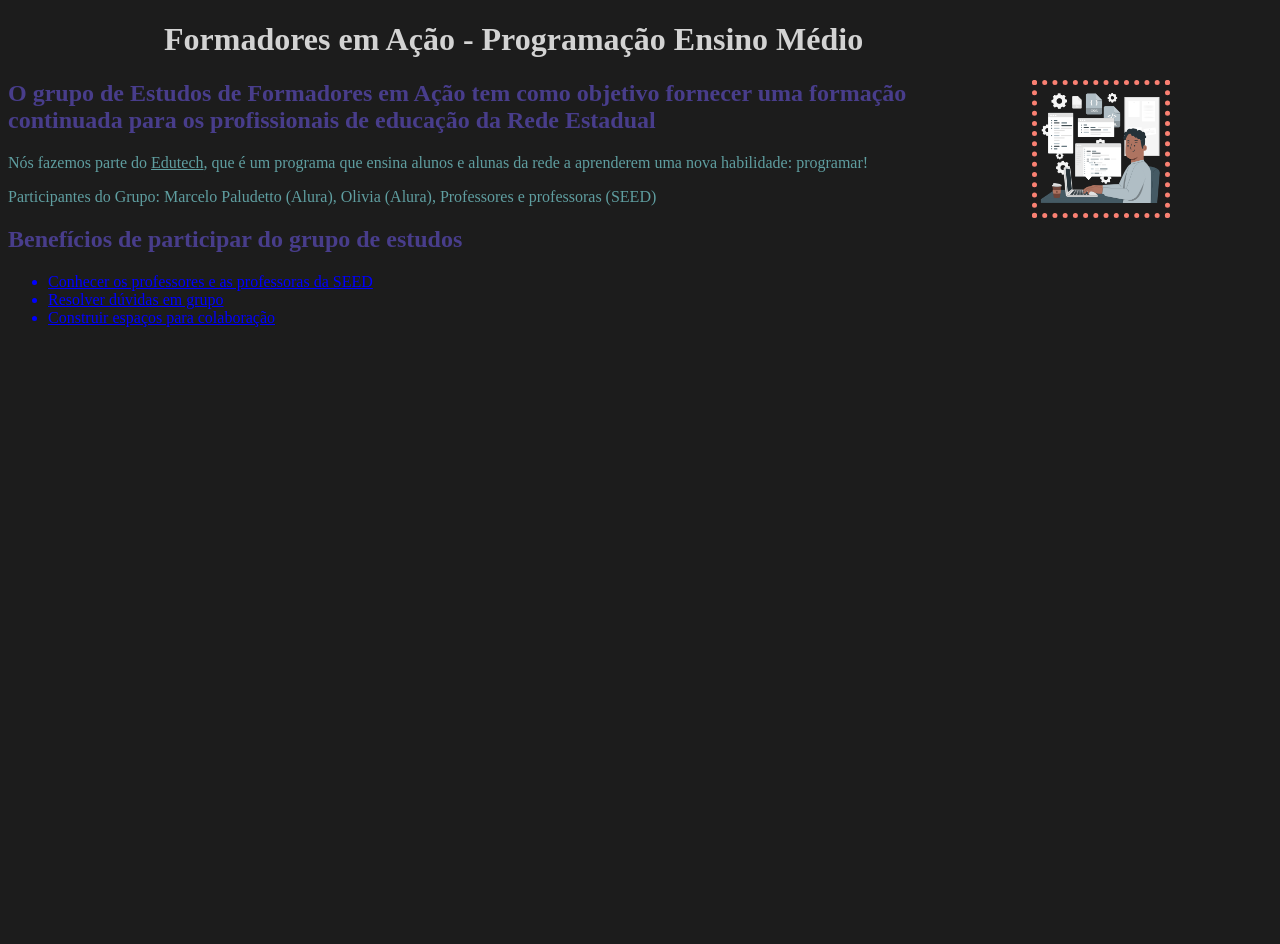
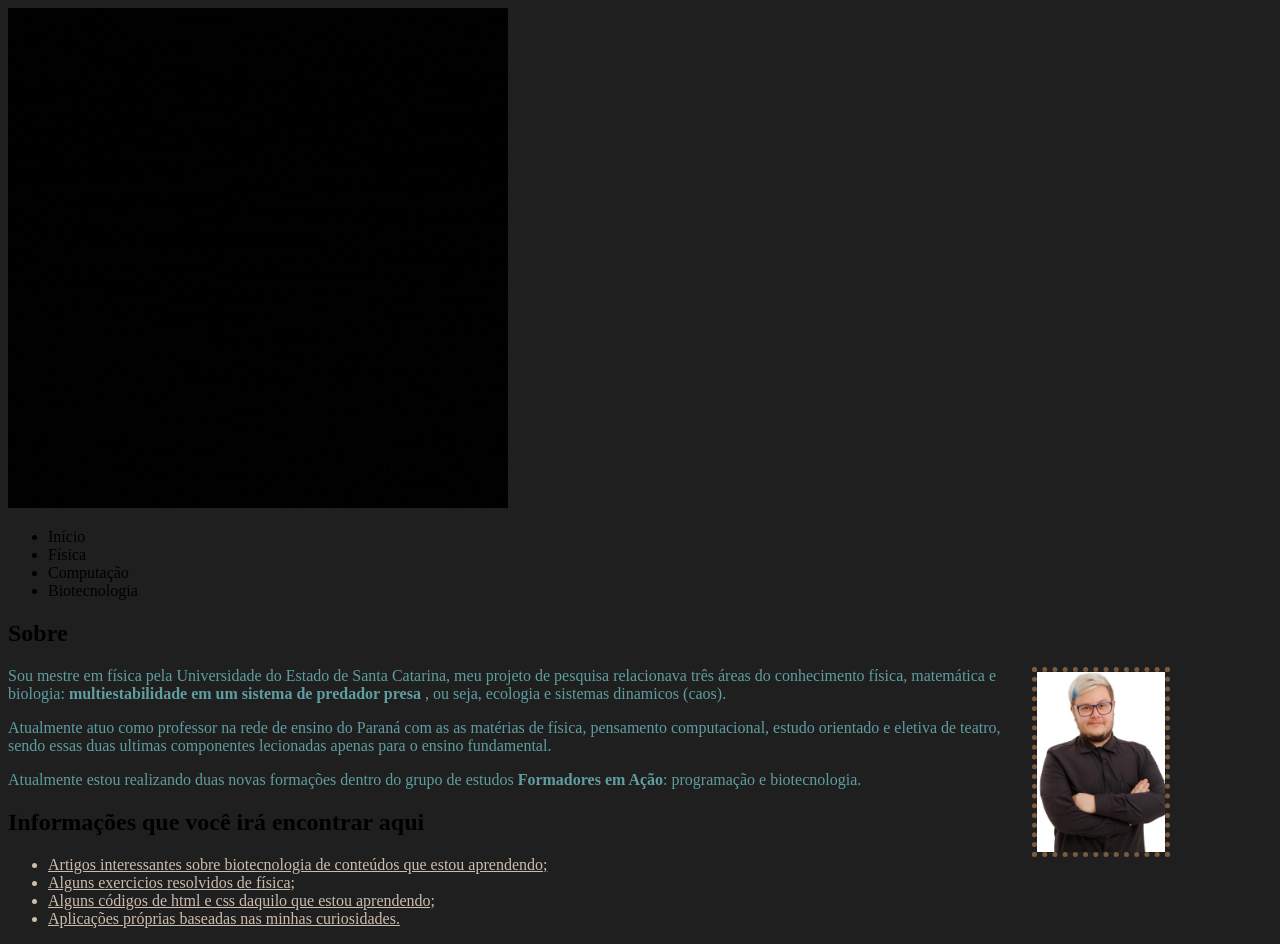
Before and after one commit to heroideallstar/heroideallstar_portfolio, a plain HTML site: page index.html in a window 1280 px wide. Before the commit the page ends 800 px from the top, so only its background shows below. Drawn offline with Linux system fonts and the light colour scheme.

Commit message:
Add files via upload

```diff
--- a/index.html
+++ b/index.html
@@ -1,31 +1,50 @@
 <!DOCTYPE html>
 <html lang="pt" dir="ltr">
+
   <head>
     <meta charset="utf-8">
-    <title>Nosso grupo</title>
+    <title>Prof. Daniel</title>
     <link rel="stylesheet" href="style.css">
   </head>
+
   <body>
 
-      <div class="texto-principal" >
-        <h1>Formadores em Ação - Programação Ensino Médio</h1>
-        <img id="imagem-principal" src="coding-image.png">
+    <header>
+      <img src="logo.gif">
+      <ul>
+        <li>Início</li>
+        <li>Física</li>
+        <li>Computação</li>
+        <li>Biotecnologia</li>
+      </ul>
+    </header>
 
-        <h2>O grupo de <b>Estudos de Formadores em Ação</b> tem como objetivo fornecer uma formação
-                continuada para os profissionais de educação da Rede Estadual</h2>
-        <p>Nós fazemos parte do <u>Edutech</u>, que é um programa que ensina alunos e alunas da rede a
-              aprenderem uma nova habilidade: programar!</p>
-        <p>Participantes do Grupo: Marcelo Paludetto (Alura), Olivia (Alura), Professores e professoras (SEED)</p>
+    <div class="texto-principal" >
+      <h2>Sobre</h2>
+      <img id="imagem-principal" src="sobre.gif">
+      <p>Sou mestre em física pela Universidade do Estado de Santa Catarina,
+      meu projeto de pesquisa relacionava três áreas do conhecimento
+      física, matemática e biologia: <b> multiestabilidade em um sistema de
+      predador presa </b>, ou seja, ecologia e sistemas dinamicos (caos). </p>
+      <p>Atualmente atuo como professor na rede de ensino do Paraná com as
+      as matérias de física, pensamento computacional, estudo orientado e
+      eletiva de teatro, sendo essas duas ultimas componentes lecionadas
+      apenas para o ensino fundamental. </p>
+      <p>Atualmente estou realizando duas novas formações dentro do grupo de
+      estudos <b>Formadores em Ação</b>: programação e biotecnologia.</p>
     </div>
 
-  <div class="lista">
-      <h2>Benefícios de participar do grupo de estudos</h2>
+   <div class="lista">
+      <h2>Informações que você irá encontrar aqui</h2>
       <ul>
-        <li class="itens">Conhecer os professores e as professoras da SEED</li>
-        <li class="itens">Resolver dúvidas em grupo</li>
-        <li class="itens">Construir espaços para colaboração</li>
+        <li class="itens">Artigos interessantes sobre biotecnologia de conteúdos
+        que estou aprendendo;</li>
+        <li class="itens">Alguns exercicios resolvidos de física;</li>
+        <li class="itens">Alguns códigos de html e css daquilo que estou
+        aprendendo;</li>
+        <li class="itens">Aplicações próprias baseadas nas minhas curiosidades.</li>
       </ul>
-  </div>
+   </div>
 
   </body>
 </html>
--- a/style.css
+++ b/style.css
@@ -1,5 +1,5 @@
 body {
-    background-color:#1C1C1C;
+    background-color:#1f1f1f;
 }
 
 .texto-principal {
@@ -7,11 +7,11 @@ body {
 }
 
 h1 {
-    color: #D3D3D3;
+    color: ##fa4b00;
     text-align: center;
 }
 h2 {
-    color: #483D8B;
+    color: ##fa4b00;
 }
 p {
     color:  #5F9EA0;
@@ -20,39 +20,18 @@ p {
 #imagem-principal {
     width: 10%;
     margin-left: 80%;
-    border: 5px dotted salmon;
+    border: 5px dotted #7a5b3e ;
     float: left;
     position: absolute;
 }
 
 .itens {
-	color:  #5F9EA0;
+	color:  #cdbdae;
 	text-decoration: underline;
 }
-.texto-principal {
-    margin-right: 20%;
-}
 
-h1 {
-    color: #D3D3D3;
-    text-align: center;
-}
-h2 {
-    color: #483D8B;
-}
-p {
-    color:  #5F9EA0;
-
-}
-#imagem-principal {
-    width: 10%;
-    margin-left: 80%;
-    border: 5px dotted salmon;
-    float: left;
-    position: absolute;
-}
-
-.itens {
-	color: blue;
-	text-decoration: underline;
-}
+/*.color1 { #7a5b3e };
+.color2 { #fafafa };
+.color3 { #fa4b00 };
+.color4 { #cdbdae };
+.color5 { #1f1f1f };*/
```
Also changed, not shown: logo.gif (added), sobre.gif (added), 2 other files.
